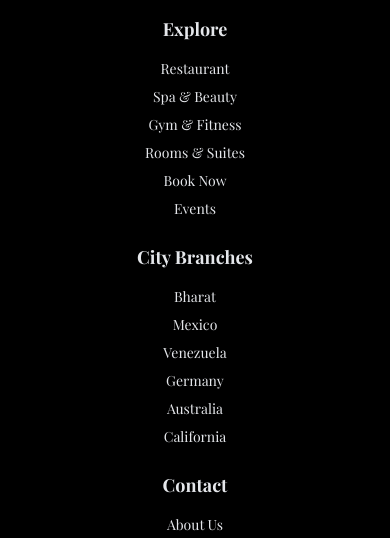
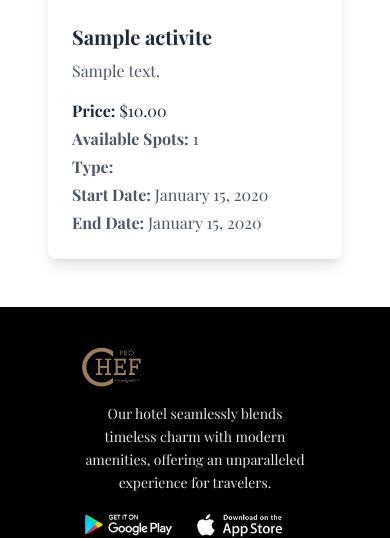
Before and after one commit to ChehAchraf/GDV-v2, a PHP site: page /client/activite.php in a window 390 px wide. Shown: the part 1224-1762 px from the top of the page. Run offline with PHP 8.4, Linux system fonts and the light colour scheme; the visitor is signed in with stand-in values (Sample User, id 1); tables that the repository leaves empty hold one stand-in row (values such as "Sample post"); data that the repository does not hold is empty; some libraries are stand-ins or nearby versions; some web fonts are replaced.

Commit message:
implement the script that shows the all activities

```diff
--- a/public/client/activite.php
+++ b/public/client/activite.php
@@ -1,5 +1,7 @@
 <?php
-session_start();
+require_once('../../app/classes/User.php');
+require_once('../../app/helpers/getActivite.php');
+$allActivites = getActivite::getAllActivites();
 ?>
 <!DOCTYPE html>
 <html lang="en">
@@ -71,53 +73,25 @@ session_start();
         <h1 class="text-[50px] ">Our <span class='text-primary font-bold'>Menu</span></h1>
 
         <div class="flex flex-wrap h-[100%] w-[100%] justify-around gap-8 pt-8">
-           <?php
-            foreach($allMenu as $menu){
-                $allPlat = $con->query("SELECT * from plat inner join menu_plat on menu_plat.id_plat = plat.id inner join menu on menu_plat.id_menu = menu.id where menu.id = ".$menu['id']."");
-                echo " <div class='p-2 flex flex-col gap-2  w-[40%] h-full'>
-                <div>
-                    <div class='flex justify-center  '>
-                        <p
-                            class='border-t-2 border-r-2 border-l-2 px-2 flex text-center py-1 hover:border-primary hover:border-t-2 hover:border-r-2 hover:border-l-2'>
-                            ".$menu['titre']." : ".$menu['prix']."$</p>
-                    </div>
-                    <div
-                        class='border-t-2 flex flex-col border-b-2 hover:border-primary hover:border-t-2 hover:border-b-2 font-secondary '>
-                        ";
-                        foreach($allPlat as $plat)
-                        {
-                            $query = "SELECT * FROM image WHERE id = " . $plat['id_image'];
-                            $result2 = $con->query($query);
-
-                            if ($result2 && $result2->num_rows > 0) {
-                                $imageData = $result2->fetch_assoc();
-                                $image = $imageData['data'];
-                                $imageType = $imageData['type'];
-
-
-                                $base64Image = base64_encode($image);
-                                $imageSrc = "data:$imageType;base64,$base64Image";
-                            }
-
-                        echo "
-                        <div class='flex flex-col py-2 md:flex-row'>
-                            <div class='w-[100%] md:w-[70%] flex flex-col items-center h-full '>
-                                <p><span class='text-gray-500 font-primary'>Plat:</span> {$plat['titre_plat']}</p>
-                                <h3><span class='text-gray-500 font-primary'>Categorie:&nbsp;</span>{$plat['categorie']}</h3>
-                            </div>
-                            <div class='w-[100%] md:w-[30%]'>
-                                <img class='h-20 w-full' src='$imageSrc' alt='Dish image'>
-                            </div>
-                        </div>";
-                    }
-                        echo "
-
+        <div class="container mx-auto p-8">
+        <div class="grid grid-cols-1 sm:grid-cols-2 md:grid-cols-3 lg:grid-cols-4 gap-8">
+        <?php foreach ($allActivites as $activite): ?>
+                <div class="bg-white rounded-lg shadow-lg overflow-hidden">
+                    <!-- Placeholder image, replace with your own image field if available -->
+                    <img src="../image/static.jpg" alt="Activity Image" class="w-full h-56 object-cover">
+                    <div class="p-6">
+                        <h3 class="text-xl font-semibold text-gray-800"><?php echo htmlspecialchars($activite['titre']); ?></h3>
+                        <p class="text-gray-600 mt-2"><?php echo htmlspecialchars($activite['description']); ?></p>
+                        <p class="mt-4 text-gray-800"><strong>Price:</strong> $<?php echo number_format($activite['prix'], 2); ?></p>
+                        <p class="mt-1 text-gray-600"><strong>Available Spots:</strong> <?php echo $activite['places_disponibles']; ?></p>
+                        <p class="mt-1 text-gray-600"><strong>Type:</strong> <?php echo $activite['type']; ?></p>
+                        <p class="mt-1 text-gray-600"><strong>Start Date:</strong> <?php echo date("F j, Y", strtotime($activite['date_debut'])); ?></p>
+                        <p class="mt-1 text-gray-600"><strong>End Date:</strong> <?php echo date("F j, Y", strtotime($activite['date_fin'])); ?></p>
                     </div>
                 </div>
-            </div>";
-            }
-           ?>
-
+            <?php endforeach; ?>
+        </div>
+    </div>
         </div>
         </div>
 
```
Also changed, not shown: 1 other file.
